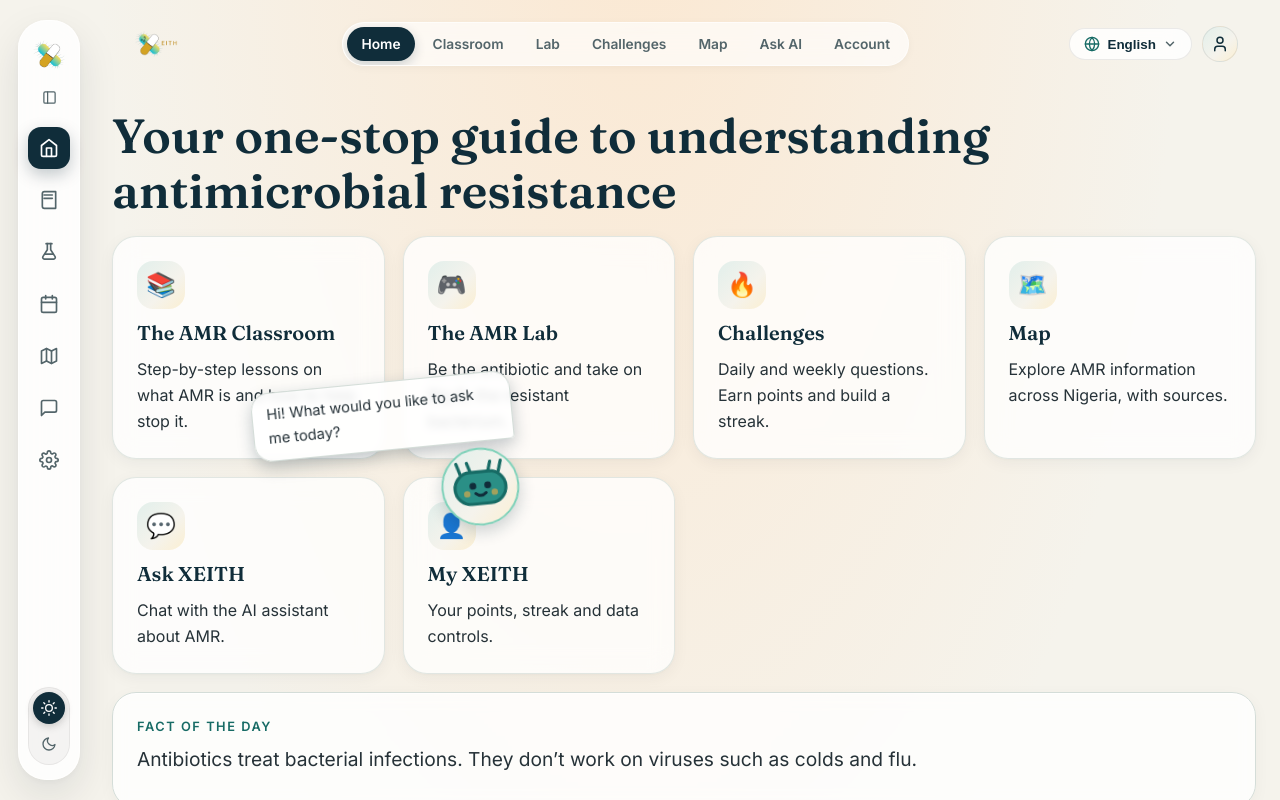
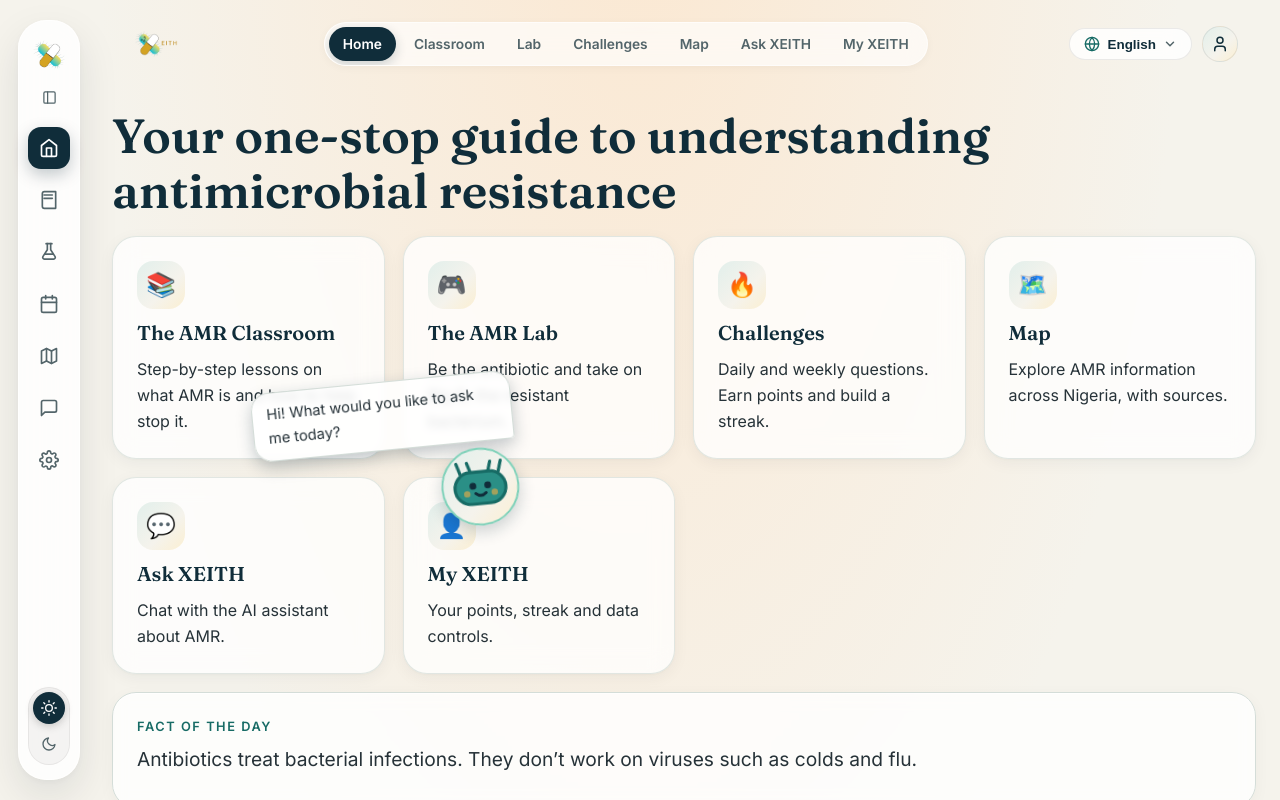
Before and after one commit to echemv/xeith_v2, a React (Vite) app: page / in a window 1280 px wide. Both pictures are taken after a click on the button "English". Shown: the top 800 px of the page. Built offline with nearby package versions, Linux system fonts and the light colour scheme.

Commit message:
fix(ui): use one set of section names (Classroom, Lab, Ask XEITH, My XEITH)

```diff
--- a/src/components/DailyChallenge.jsx
+++ b/src/components/DailyChallenge.jsx
@@ -581,7 +581,7 @@ export default function DailyChallenge() {
             📖 {t('Explore Classroom Pathway →')}
           </Link>
           <Link to="/play" className="btn ghost" style={{ fontSize: '.8rem', padding: '6px 12px' }}>
-            🧪 {t('Practice in AMR Lab →')}
+            🧪 {t('Practice in The AMR Lab →')}
           </Link>
         </div>
       </section>
@@ -631,7 +631,7 @@ export default function DailyChallenge() {
           className="btn ghost"
           style={{ fontSize: '.8rem', padding: '6px 12px' }}
         >
-          🧪 {t('Practice in Lab →')}
+          🧪 {t('Practice in The AMR Lab →')}
         </Link>
       </div>
     </section>
--- a/src/components/Layout.jsx
+++ b/src/components/Layout.jsx
@@ -1,7 +1,6 @@
 import { useState, useEffect } from 'react'
 import { NavLink, Outlet, useLocation } from 'react-router-dom'
 import { useTranslation } from 'react-i18next'
-import { LANGS } from '../i18n'
 import Mascot from './Mascot'
 import Sidebar from './Sidebar'
 import PageLoader from './PageLoader'
@@ -13,8 +12,8 @@ const PILL_NAV = [
   ['/play', 'Lab'],
   ['/challenges', 'Challenges'],
   ['/map', 'Map'],
-  ['/chat', 'Ask AI'],
-  ['/account', 'Account']
+  ['/chat', 'Ask XEITH'],
+  ['/account', 'My XEITH']
 ]
 
 const PIN_STORAGE_KEY = 'xeith-sidebar-pinned'
@@ -88,7 +87,7 @@ export default function Layout() {
             <div className="header-actions">
               <LanguageDropdown />
 
-              <NavLink to="/account" className="header-avatar-btn" title={t('Account')} aria-label={t('Account')}>
+              <NavLink to="/account" className="header-avatar-btn" title={t('My XEITH')} aria-label={t('My XEITH')}>
                 <svg width="18" height="18" viewBox="0 0 24 24" fill="none" stroke="currentColor" strokeWidth="2" strokeLinecap="round" strokeLinejoin="round">
                   <path d="M19 21v-2a4 4 0 0 0-4-4H9a4 4 0 0 0-4 4v2"/>
                   <circle cx="12" cy="7" r="4"/>
--- a/src/components/Sidebar.jsx
+++ b/src/components/Sidebar.jsx
@@ -63,7 +63,7 @@ const NAV_ITEMS = [
   {
     to: '/chat',
     labelKey: 'Ask XEITH',
-    shortLabel: 'Ask AI',
+    shortLabel: 'Ask XEITH',
     icon: (
       <svg width="20" height="20" viewBox="0 0 24 24" fill="none" stroke="currentColor" strokeWidth="2" strokeLinecap="round" strokeLinejoin="round">
         <path d="M21 15a2 2 0 0 1-2 2H7l-4 4V5a2 2 0 0 1 2-2h14a2 2 0 0 1 2 2z"/>
@@ -73,7 +73,7 @@ const NAV_ITEMS = [
   {
     to: '/account',
     labelKey: 'My XEITH',
-    shortLabel: 'Account',
+    shortLabel: 'My XEITH',
     icon: (
       <svg width="20" height="20" viewBox="0 0 24 24" fill="none" stroke="currentColor" strokeWidth="2" strokeLinecap="round" strokeLinejoin="round">
         <circle cx="12" cy="12" r="3"/>
--- a/src/pages/MapPage.jsx
+++ b/src/pages/MapPage.jsx
@@ -173,10 +173,10 @@ export default function MapPage() {
                   📖 {selectedRegion.id === 'sw' ? t('Study Ogun & One Health →') : t('Study Bacterial AMR →')}
                 </Link>
                 <Link to="/play" className="btn ghost" style={{ fontSize: '.8rem', padding: '6px 12px' }}>
-                  🧪 {t('Practice in Lab →')}
+                  🧪 {t('Practice in The AMR Lab →')}
                 </Link>
                 <Link to="/chat" className="btn ghost" style={{ fontSize: '.8rem', padding: '6px 12px' }}>
-                  💬 {t('Ask AI Assistant →')}
+                  💬 {t('Ask XEITH →')}
                 </Link>
               </div>
             </div>
```
